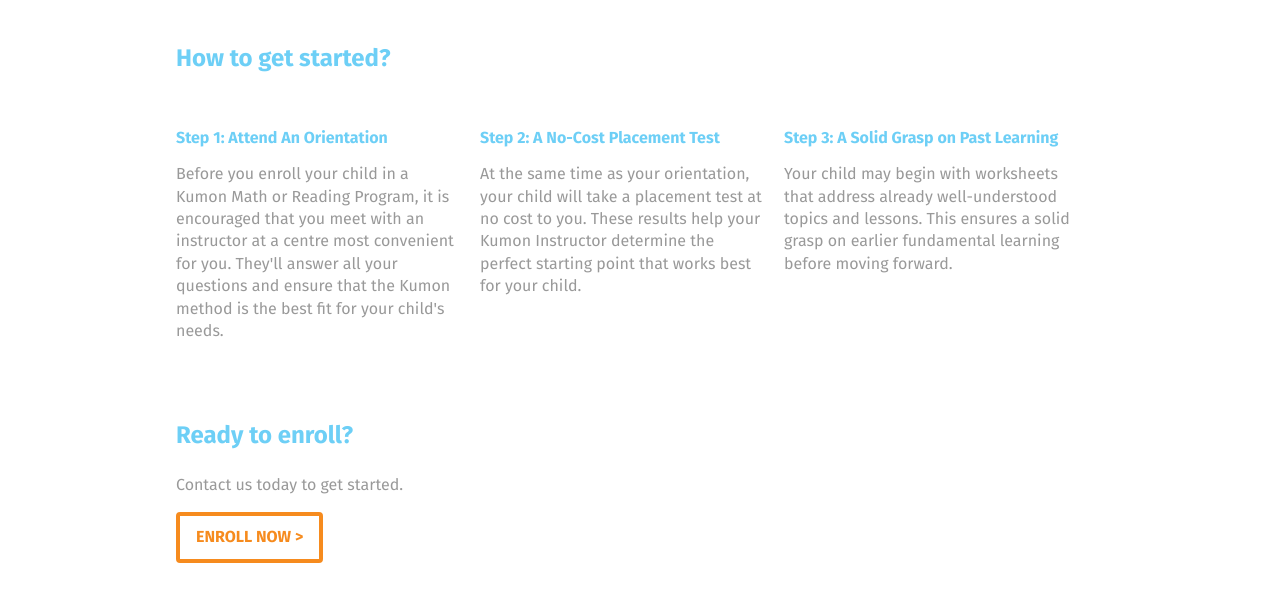
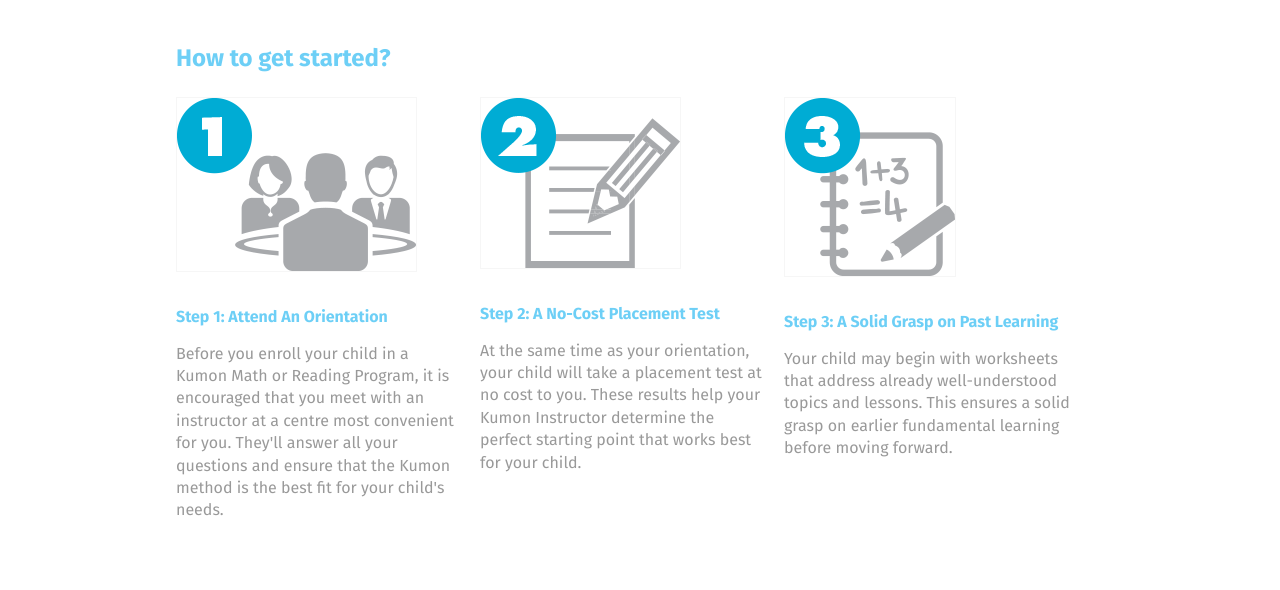
Before and after one commit to YoshiJL/iat339p02, a plain HTML site: page template/enrollment.html in a window 1280 px wide. Shown: the part 210-800 px from the top of the page. Drawn offline with Linux system fonts and the light colour scheme; files that its build step writes are made by us from their sources.

Commit message:
Contents and Images
Created and added contents and images for index.html, programs.html, and enrollment.html

```diff
--- a/template/enrollment.html
+++ b/template/enrollment.html
@@ -30,16 +30,19 @@
 
       <section class="grid">
           <section class="size1of3">
+            <img src="img/how_1.png" alt="Step1">
             <h4>Step 1: Attend An Orientation</h4>
             <p>Before you enroll your child in a Kumon Math or Reading Program, it is encouraged that you meet with an instructor at a centre most convenient for you. They'll answer all your questions and ensure that the Kumon method is the best fit for your child's needs.</p>
           </section>
 
           <section class="size1of3">
+            <img src="img/how_2.png" alt="Step2">
             <h4>Step 2: A No-Cost Placement Test</h4>
             <p>At the same time as your orientation, your child will take a placement test at no cost to you. These results help your Kumon Instructor determine the perfect starting point that works best for your child.</p>
           </section>
 
           <section class="size1of3">
+            <img src="img/how_3.png" alt="Step3">
             <h4>Step 3: A Solid Grasp on Past Learning</h4>
             <p>Your child may begin with worksheets that address already well-understood topics and lessons. This ensures a solid grasp on earlier fundamental learning before moving forward.</p>
           </section>
```
Also changed, not shown: template/index.html (+2 -0 lines), template/programs.html (+2 -0 lines), template/img/how_1.png (added), template/img/how_2.png (added), template/img/how_3.png (added), template/img/kumon1.jpg (added), template/img/math.png (added), template/img/reading.png (added), template/img/worksheet_1.gif (added), template/img/worksheet_2.gif (added), template/img/worksheet_3.gif (added).
